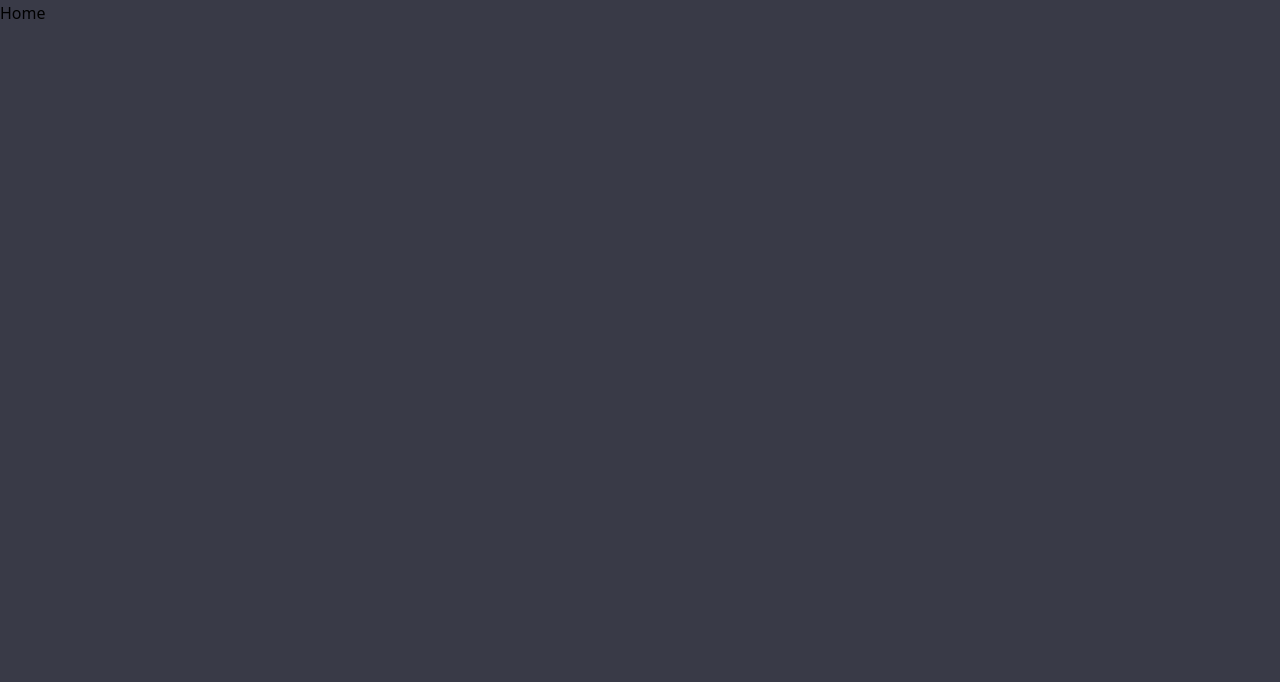
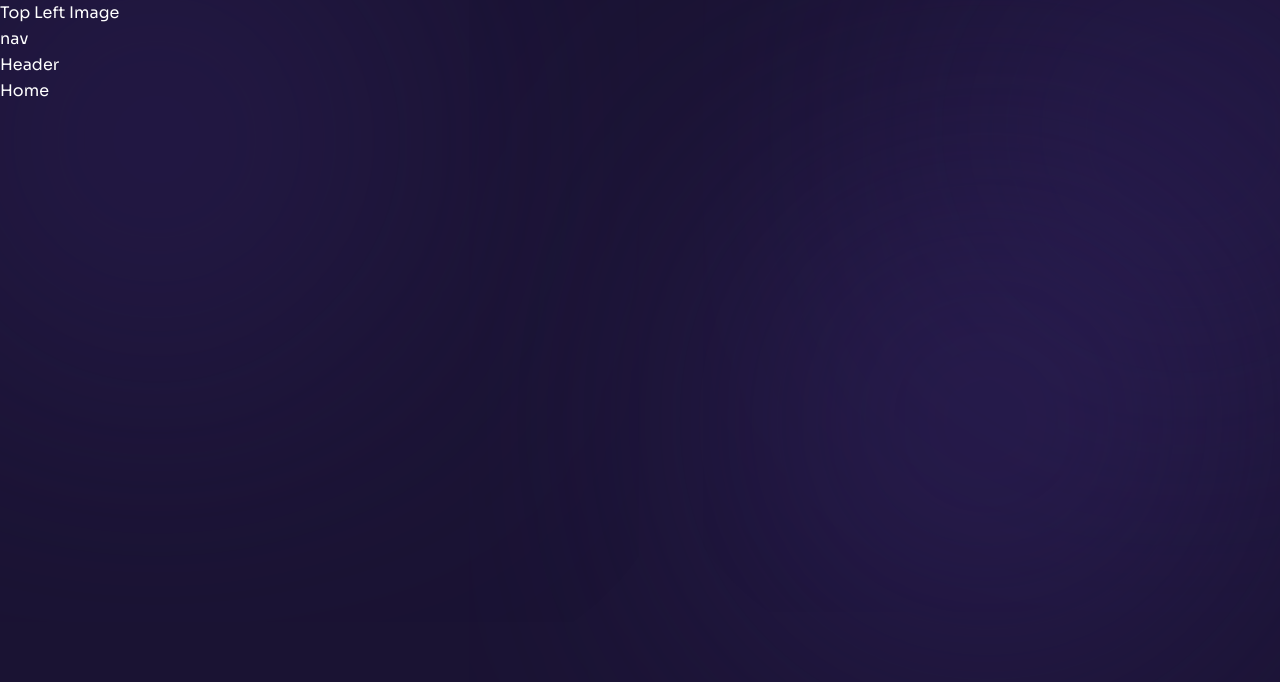
Before and after one commit to parteek2813/Portfolio-Nextjs, a Next.js app: page / in a window 1280 px wide. Shown: the top 682 px of the page. Built offline with nearby package versions, Linux system fonts and the light colour scheme.

Commit message:
Layout setup

```diff
--- a/components/Layout.js
+++ b/components/Layout.js
@@ -1,5 +1,28 @@
-const Layout = () => {
-  return <div>Layout</div>;
+import { Sora } from "@next/font/google";
+import Nav from "./Nav";
+import Header from "./Header";
+import TopLeftImg from "./TopLeftImg";
+
+// font settings here
+const sora = Sora({
+  subsets: ["latin"],
+  variable: "--font-sora",
+  weight: ["100", "200", "300", "400", "500", "600", "700", "800"],
+});
+
+const Layout = ({ children }) => {
+  return (
+    <>
+      <div
+        className={`page bg-site text-white bg-cover bg-no-repeat ${sora.variable} font-sora relative`}
+      >
+        <TopLeftImg />
+        <Nav />
+        <Header />
+        {children}
+      </div>
+    </>
+  );
 };
 
 export default Layout;
--- a/components/Nav.js
+++ b/components/Nav.js
@@ -1,20 +1,20 @@
 //  links
-const links = [
-  { name: 'home', path: '/', icon: <HiHome /> },
-  { name: 'about', path: '/about', icon: <HiUser /> },
-  { name: 'services', path: '/services', icon: <HiRectangleGroup /> },
-  { name: 'work', path: '/work', icon: <HiViewColumns /> },
-  {
-    name: 'testimonials',
-    path: '/testimonials',
-    icon: <HiChatBubbleBottomCenterText />,
-  },
-  {
-    name: 'contact',
-    path: '/contact',
-    icon: <HiEnvelope />,
-  },
-];
+// const links = [
+//   { name: 'home', path: '/', icon: <HiHome /> },
+//   { name: 'about', path: '/about', icon: <HiUser /> },
+//   { name: 'services', path: '/services', icon: <HiRectangleGroup /> },
+//   { name: 'work', path: '/work', icon: <HiViewColumns /> },
+//   {
+//     name: 'testimonials',
+//     path: '/testimonials',
+//     icon: <HiChatBubbleBottomCenterText />,
+//   },
+//   {
+//     name: 'contact',
+//     path: '/contact',
+//     icon: <HiEnvelope />,
+//   },
+// ];
 
 const Nav = () => {
   return <nav>nav</nav>;
--- a/pages/_app.js
+++ b/pages/_app.js
@@ -1,7 +1,16 @@
-import '../styles/globals.css';
+import "../styles/globals.css";
+
+// components
+import Layout from "../components/Layout";
 
 function MyApp({ Component, pageProps }) {
-  return <Component {...pageProps} />;
+  return (
+    <>
+      <Layout>
+        <Component {...pageProps} />
+      </Layout>
+    </>
+  );
 }
 
 export default MyApp;
```
Also changed, not shown: tailwind.config.js (+17 -17 lines).
